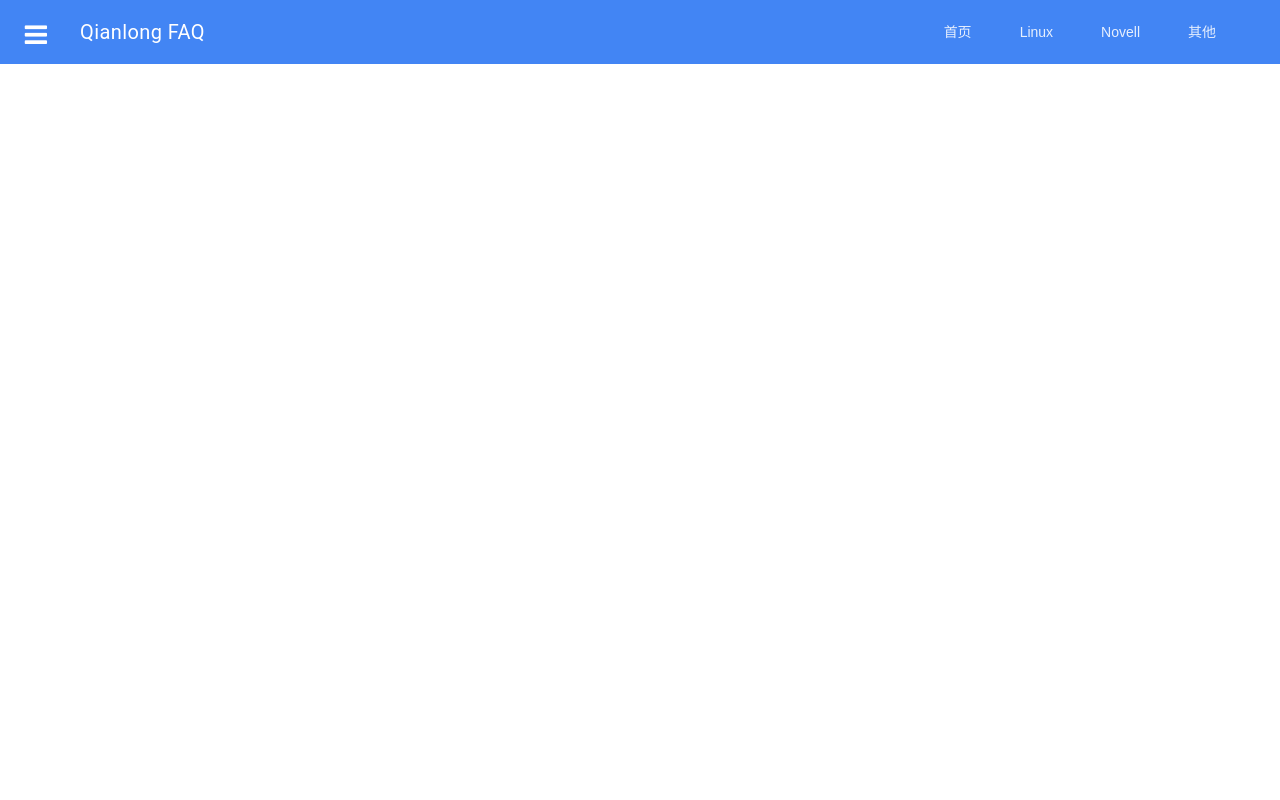
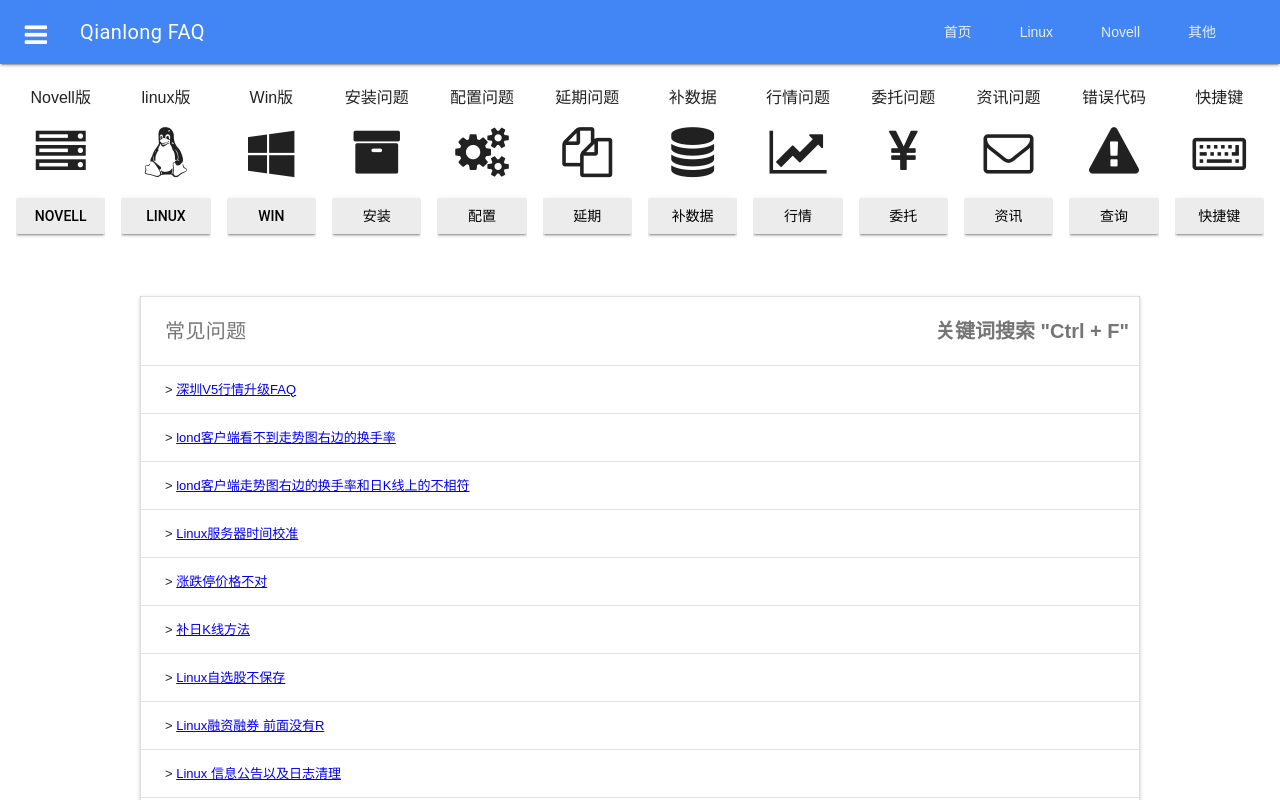
Before and after one commit to ziyouwa/QianLong-FAQ, a plain HTML site: page index.html in a window 1280 px wide. Drawn offline with Linux system fonts and the light colour scheme.

Commit message:
CDN挂掉了

```diff
--- a/index.html
+++ b/index.html
@@ -207,6 +207,6 @@
 			</footer>
 		</main>
 	</div>
-	<script defer src="http://o77zzwbm6.bkt.clouddn.com/material.min.js"></script>
+	<script defer src="js/material.min.js"></script>
 </body>
 </html>
```
